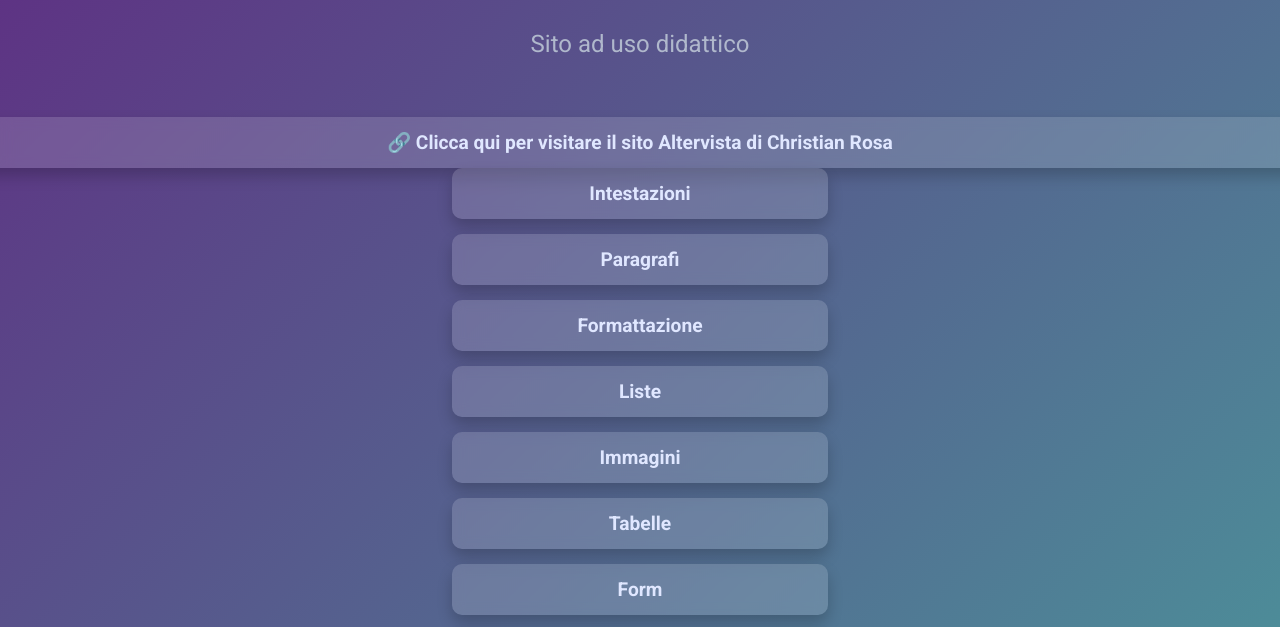
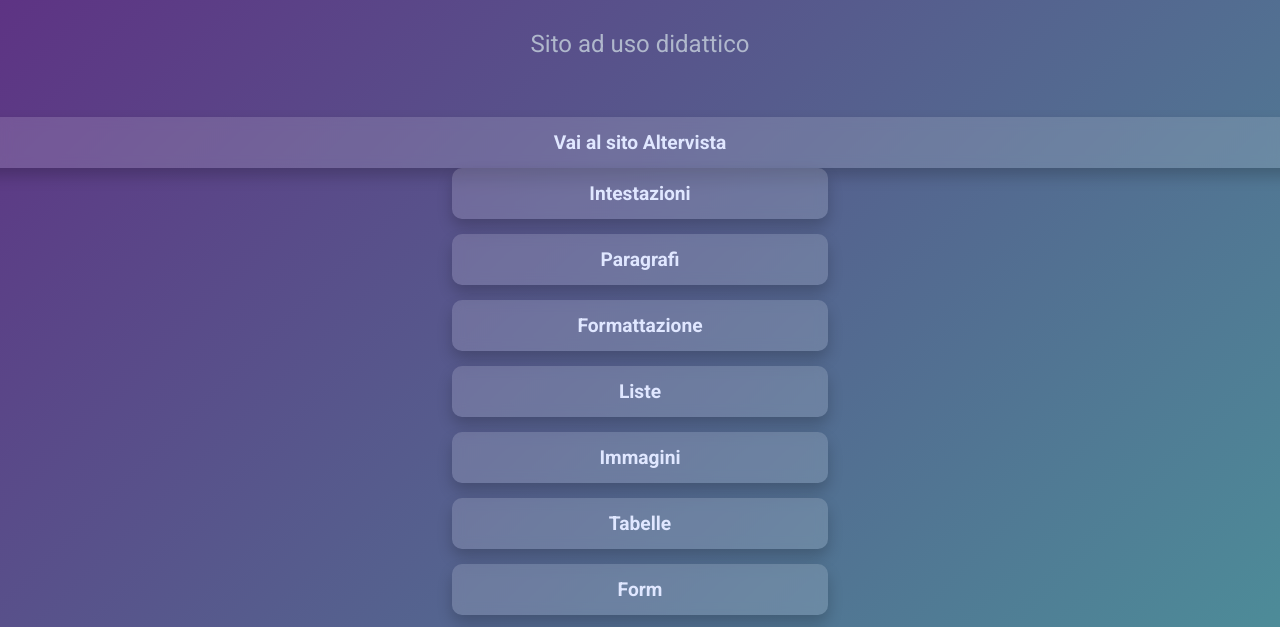
Before and after one commit to ChriChri7/ChriChri7.github.io, a plain HTML site: page index.html in a window 1280 px wide. Shown: the part 159-786 px from the top of the page. Drawn offline with Linux system fonts and the light colour scheme.

Commit message:
Update index.html

```diff
--- a/index.html
+++ b/index.html
@@ -79,7 +79,7 @@
   <h2>Sito ad uso didattico</h2><br/>
   <div class="link-card">
   <a href="https://chri08.altervista.org/" target="_blank" rel="noopener noreferrer">
-    🔗 Clicca qui per visitare il sito Altervista di Christian Rosa
+    Vai al sito Altervista
   </a>
 </div>
   <div id="esercizi">
```
